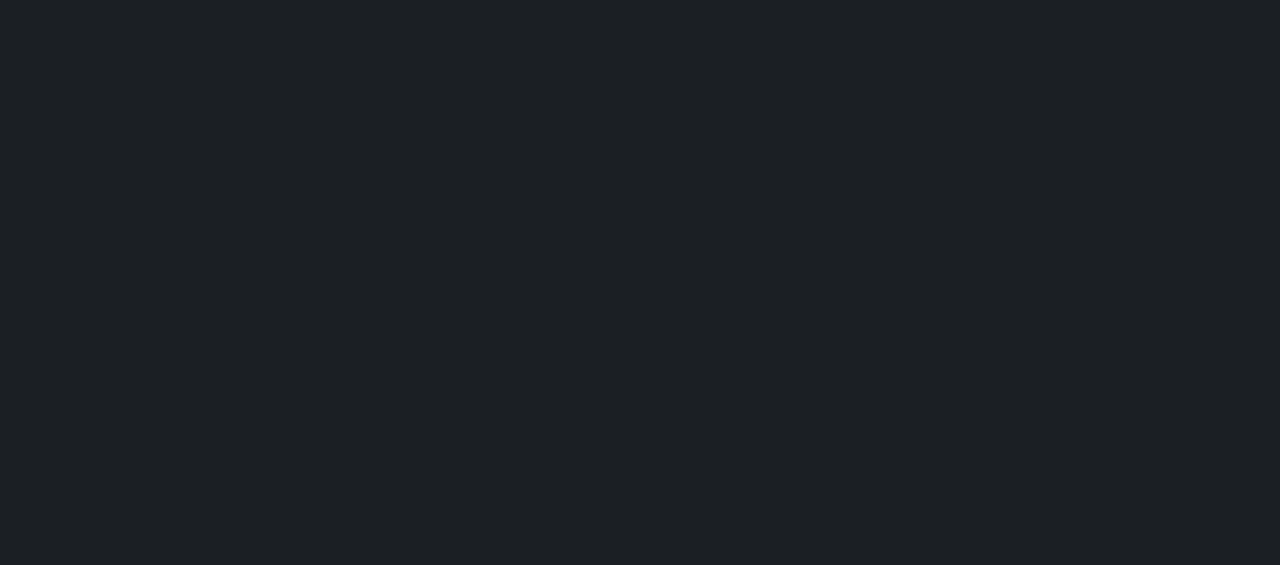
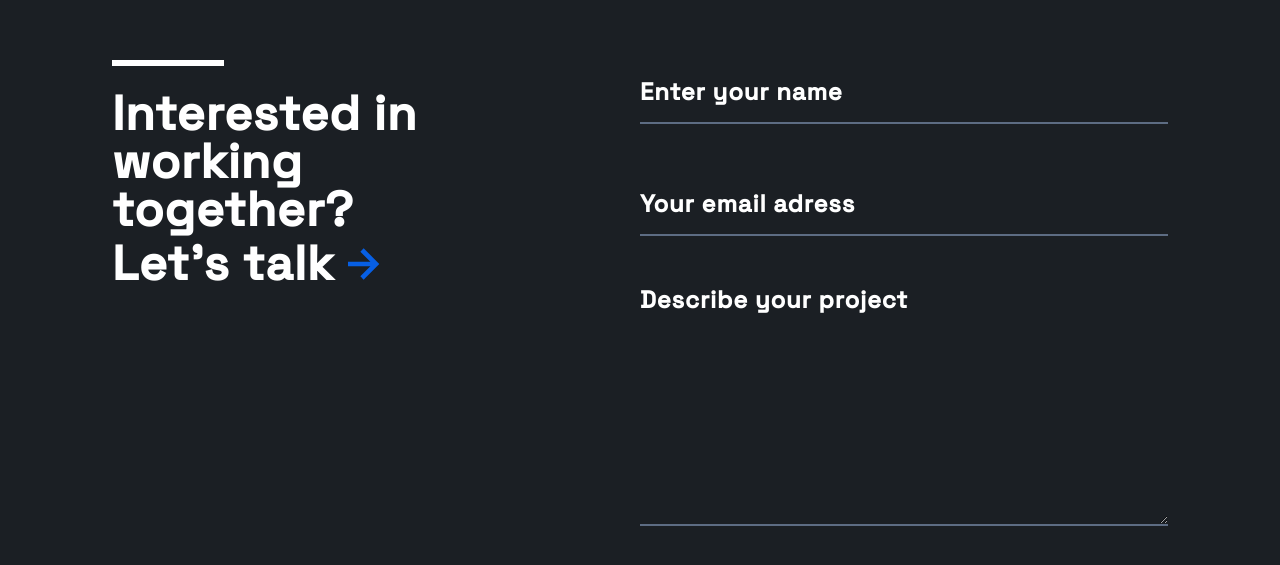
Before and after one commit to mauripavan/portfolio, a Next.js app: page / in a window 1280 px wide. Shown: the part 4803-5368 px from the top of the page. Before the commit the page ends 4696 px from the top, so only its background shows below. Built offline with nearby package versions, Linux system fonts and the light colour scheme.

Commit message:
feat: WIP Contact Section

```diff
--- /dev/null
+++ b/src/components/ContactSection/index.tsx
@@ -0,0 +1,45 @@
+import { BiRightArrowAlt } from "react-icons/bi";
+
+const ContactSection = () => {
+  return (
+    <div className="flex font-space tracking-wider min-h-screen items-center mx-28">
+      <div className="flex flex-1">
+        <div className="flex-1">
+          <div className="h-1.5 w-28 bg-white mb-6" />
+          <p className="font-bold text-5xl w-3/4">
+            Interested in working together?
+          </p>
+          <div className="flex mt-0.5 items-center">
+            <p className="font-bold text-5xl">Let’s talk</p>
+            <BiRightArrowAlt className="w-14 h-14 text-blue" />
+          </div>
+        </div>
+        <div className="flex flex-1">
+          <form className="flex flex-col flex-1 w-full">
+            <div className="w-full h-16 mb-12 border-b-2 border-gray-20">
+              <input
+                className="w-full h-full bg-gray-50 focus:outline-none placeholder:font-bold placeholder:text-white placeholder:text-2xl text-2xl"
+                placeholder="Enter your name"
+              ></input>
+            </div>
+            <div className="w-full h-16 mb-12 border-b-2 border-gray-20">
+              <input
+                className="w-full h-full bg-gray-50 focus:outline-none placeholder:font-bold placeholder:text-white placeholder:text-2xl text-2xl"
+                placeholder="Your email adress"
+              ></input>
+            </div>
+            <textarea
+              name="textarea"
+              id="description"
+              className="bg-gray-50 border-b-2 border-gray-20 focus:outline-none placeholder:font-bold placeholder:text-white placeholder:text-2xl"
+              placeholder="Describe your project"
+              rows={10}
+            ></textarea>
+          </form>
+        </div>
+      </div>
+    </div>
+  );
+};
+
+export default ContactSection;
--- a/src/pages/index.tsx
+++ b/src/pages/index.tsx
@@ -4,6 +4,7 @@ import MainSection from "@component/components/MainSection";
 import AboutMeSection from "@component/components/AboutMeSection";
 import TechSection from "@component/components/TechSection";
 import PortfolioSection from "@component/components/PortfolioSection";
+import ContactSection from "@component/components/ContactSection";
 
 const inter = Inter({ subsets: ["latin"] });
 
@@ -17,6 +18,7 @@ export default function Home() {
       <AboutMeSection />
       <TechSection />
       <PortfolioSection />
+      <ContactSection />
     </main>
   );
 }
--- a/tailwind.config.js
+++ b/tailwind.config.js
@@ -20,11 +20,12 @@ module.exports = {
       green: "#13ce66",
       yellow: "#ffc82c",
       gray: {
-        0:"#2D343F",
-        10:"#2d343f66",
-        20:"#5D6C83",
+        0: "#2D343F",
+        10: "#2d343f66",
+        20: "#5D6C83",
         30: "#F0F2F4",
         40: "#C3CAD5",
+        50: "#1b1f24",
       },
       white: "#ffffff",
     },
```
